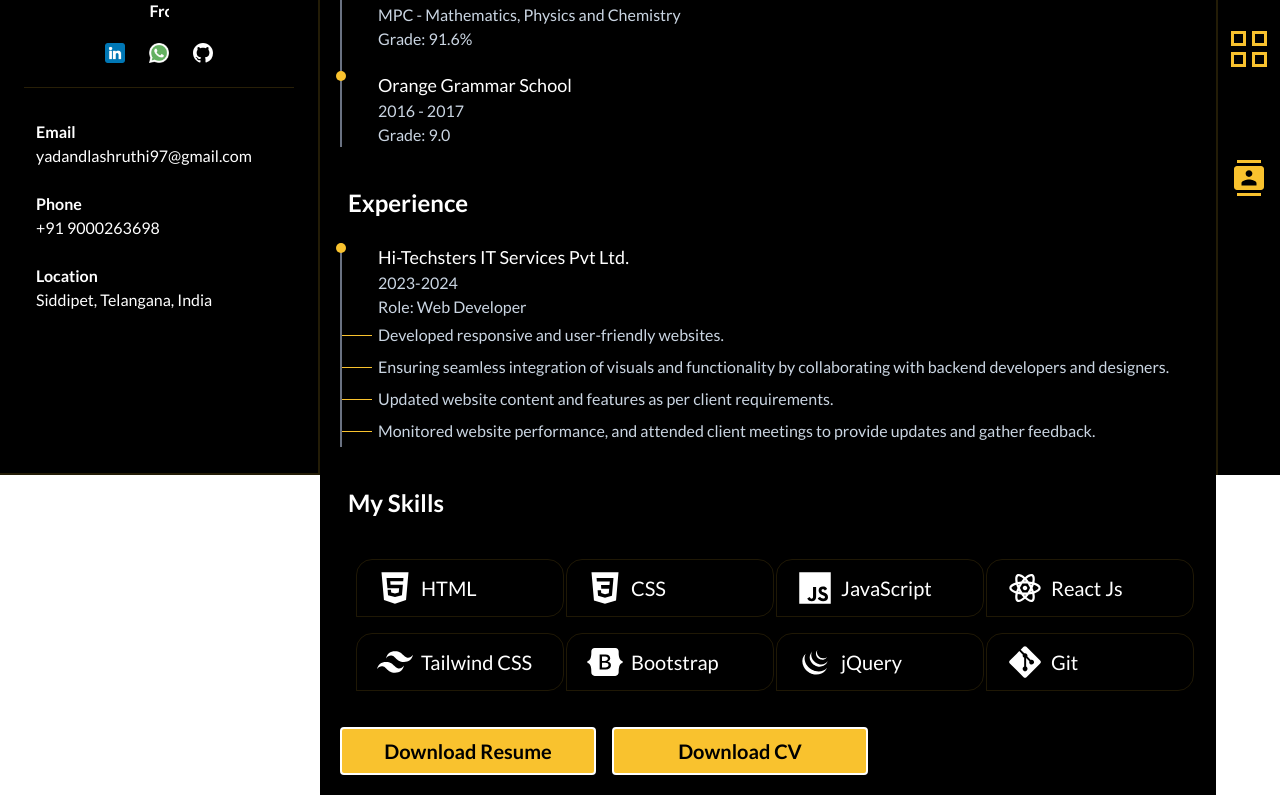
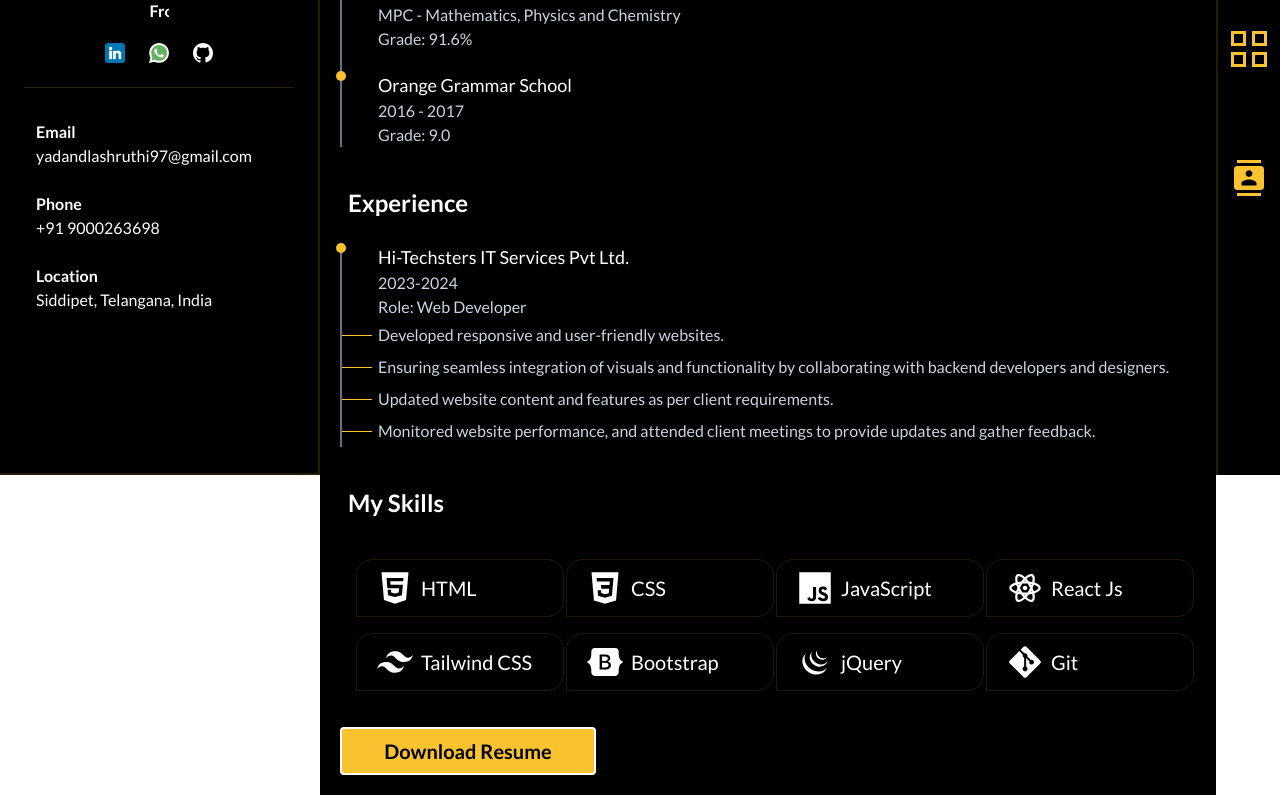
Before and after one commit to Yadandla/yadandla-shruthi, a React (Vite) app: page /resume in a window 1280 px wide. Shown: the part 325-1120 px from the top of the page. Built offline with nearby package versions, Linux system fonts and the light colour scheme; some icons are missing.

Commit message:
update resume

```diff
--- a/src/components/Resume.jsx
+++ b/src/components/Resume.jsx
@@ -12,12 +12,7 @@ import { FaGitAlt } from "react-icons/fa";
 const Resume = () => {
 
     const handleResumeFile = () => {
-        window.open("/pdfs/yadandla-shruthi.pdf", "_blank");
-    }
-
-
-    const handleCvFile = () => {
-        window.open("/pdfs/yadandla-shruthi.pdf", "_blank");
+        window.open("/pdfs/yadandla_shruthi_resume.pdf", "_blank");
     }
 
 
@@ -144,7 +139,6 @@ const Resume = () => {
                 {/* Resume and CV Files */}
                 <div className='flex max-sm:flex-col gap-4'>
                     <button className='bg-text1 text-black font-bold text-xl border-2 border-white px-4 py-2 cursor-pointer w-64 rounded-sm hover:bg-black hover:text-text1' onClick={handleResumeFile}>Download Resume</button>
-                    <button className='bg-text1 text-black font-bold text-xl border-2 border-white px-4 py-2 cursor-pointer w-64 rounded-sm hover:bg-black hover:text-text1' onClick={handleCvFile}>Download CV</button>
                 </div>
             </div>
         </div>
```
